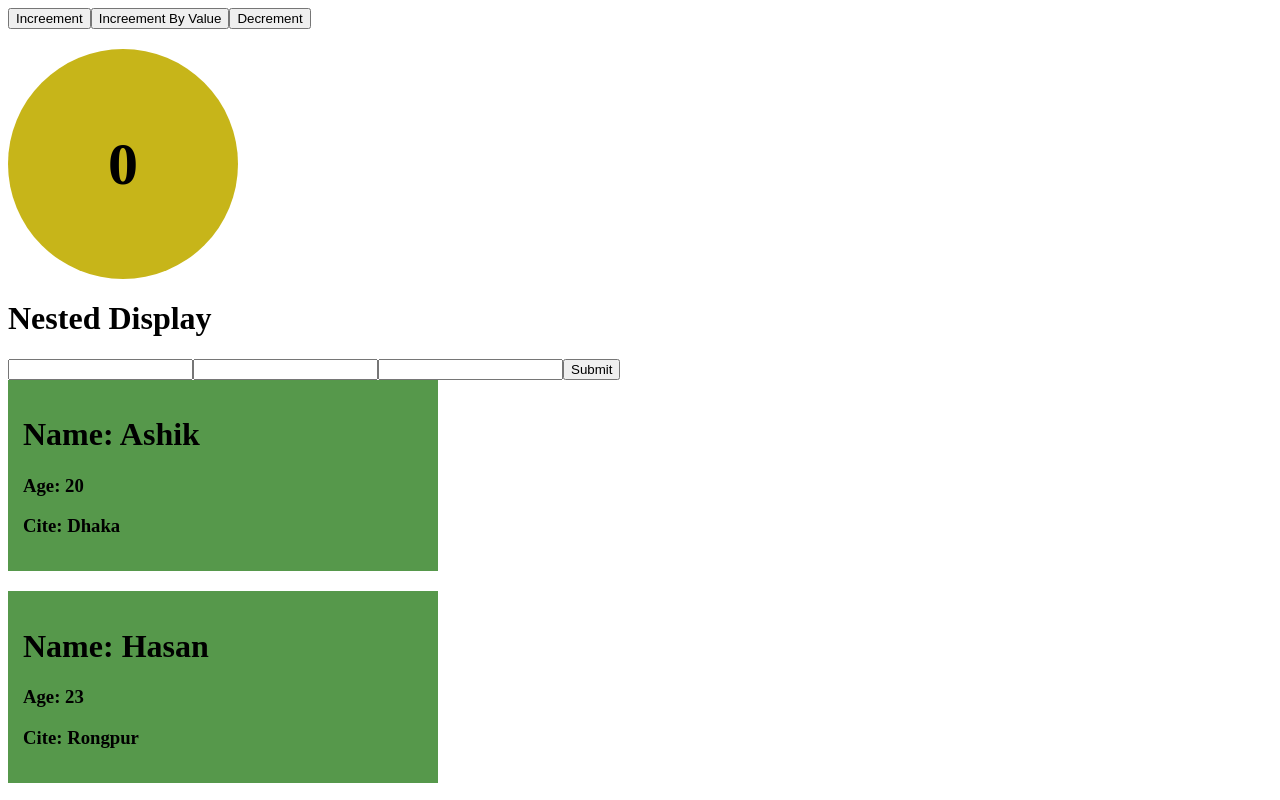
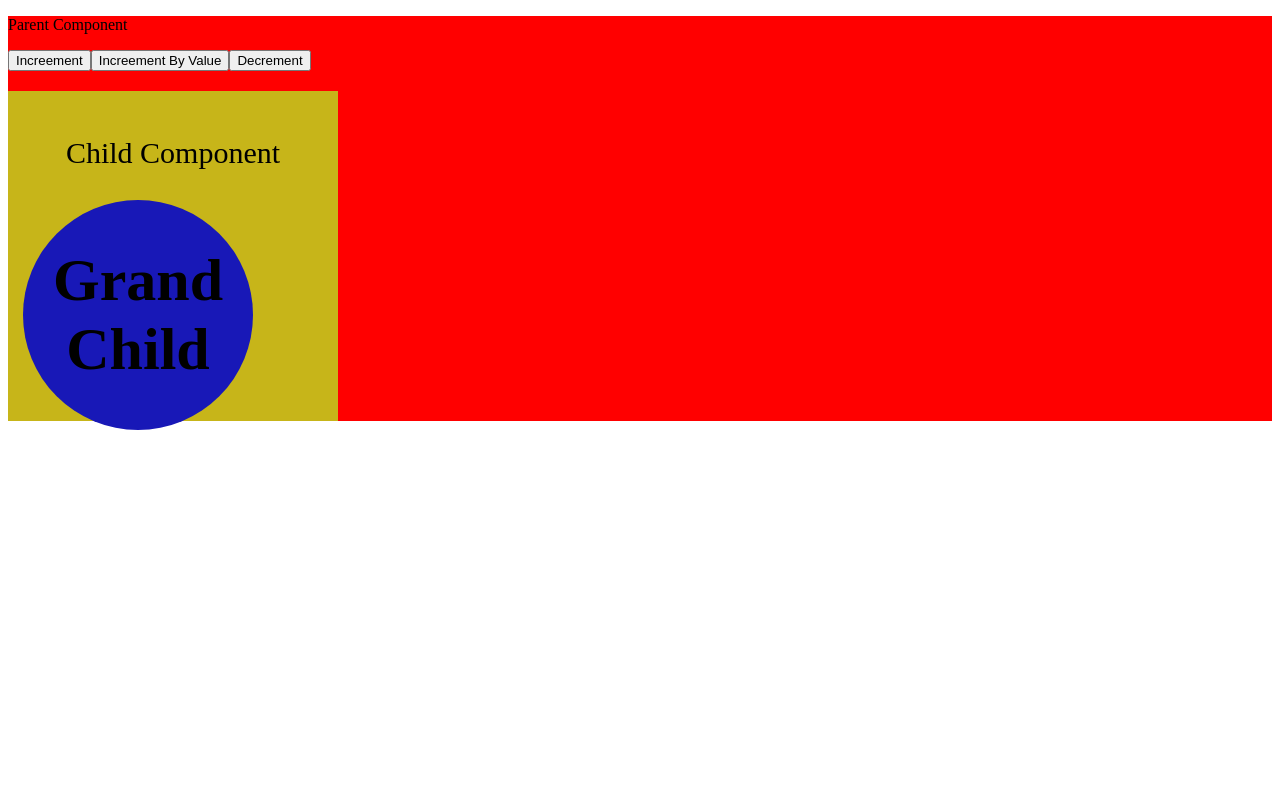
Before and after one commit to Ashaduzzaman099/react-basic, a React (Vite) app: page / in a window 1280 px wide. Shown: the top 800 px of the page. Built offline with nearby package versions, Linux system fonts and the light colour scheme.

Commit message:
Understand Child Parent relationship

```diff
--- a/src/App.jsx
+++ b/src/App.jsx
@@ -27,12 +27,13 @@ function App() {
 
   return (
     <>
-      <div>
+      <div className="CardRead">
+        <p>Parent Component</p>
         <Counter count={count} setCount={setCount} />
         <Display count={count} setCount={setCount} />
-        <NestedDisplay/>
 
-        <form onSubmit={handelSubmit}>
+
+        {/* <form onSubmit={handelSubmit}>
           <input
             type="text"
             onChange={(e) => setName(e.target.value)}
@@ -56,7 +57,7 @@ function App() {
           .sort((a, b) => a.age - b.age)
           .map((member) => (
             <Card nam={member.name} age={member.age} city={member.city} />
-          ))}
+          ))} */}
       </div>
     </>
   );
--- a/src/card.css
+++ b/src/card.css
@@ -1,3 +1,6 @@
+.CardRead{
+  background-color: red;
+}
 .Card{
  width: 400px;
  padding: 15px;
@@ -10,6 +13,20 @@
   margin-bottom: 20px;
   margin-top: 20px;
   font-size: 30px;
+  justify-content: center;
+  width: 300px;
+  height: 300px;
+
+  padding: 15px;
+  margin-bottom: 20px;
+  background-color: rgb(199, 181, 25);
+  box-shadow: 1px solid #ddd;
+}
+.CardBlue{
+  text-align: center;
+  margin-bottom: 20px;
+  margin-top: 20px;
+  font-size: 30px;
   display: flex;
   align-items: center;
   justify-content: center;
@@ -18,6 +35,6 @@
   border-radius: 50%;
   padding: 15px;
   margin-bottom: 20px;
-  background-color: rgb(199, 181, 25);
+  background-color: rgb(24, 24, 183);
   box-shadow: 1px solid #ddd;
 }
--- a/src/components/Display.jsx
+++ b/src/components/Display.jsx
@@ -1,7 +1,11 @@
+import NestedDisplay from "./NestedDisplay";
+
 export default function Display({ count, setCount }) {
   return (
     <div className="CardYellow">
-      <h1>{count}</h1>
+      <p>Child Component</p>
+      <NestedDisplay/>
+      {/* <h1>{count}</h1> */}
     </div>
   );
 }
--- a/src/components/NestedDisplay.jsx
+++ b/src/components/NestedDisplay.jsx
@@ -1,7 +1,8 @@
+
 export default function NestedDisplay({ members }) {
   return (
-    <div>
-      <h1>Nested Display</h1>
+    <div className="CardBlue">
+      <h1>Grand Child</h1>
     </div>
     );
 }
```
